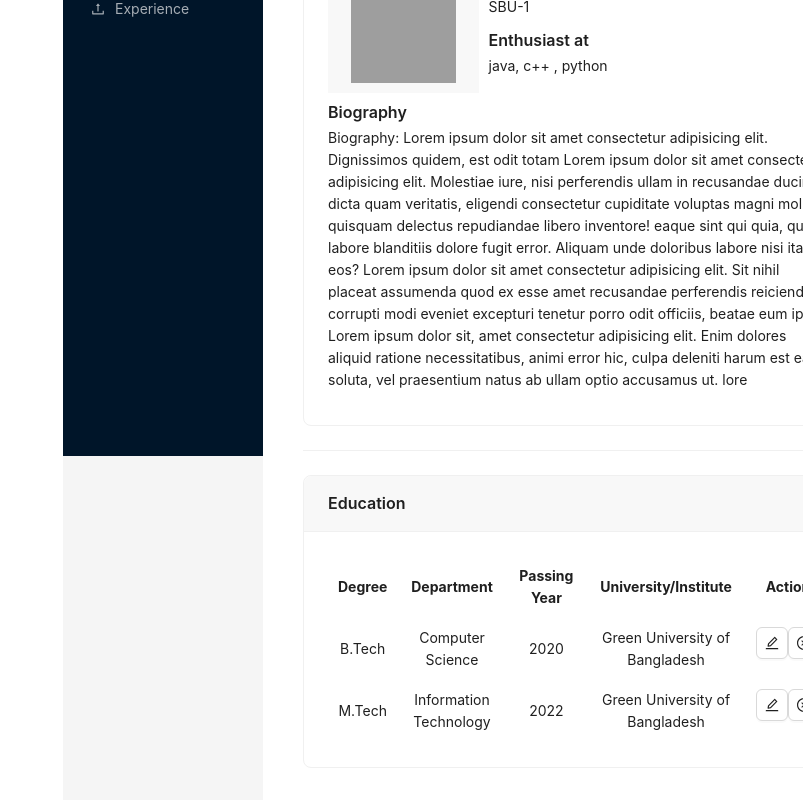
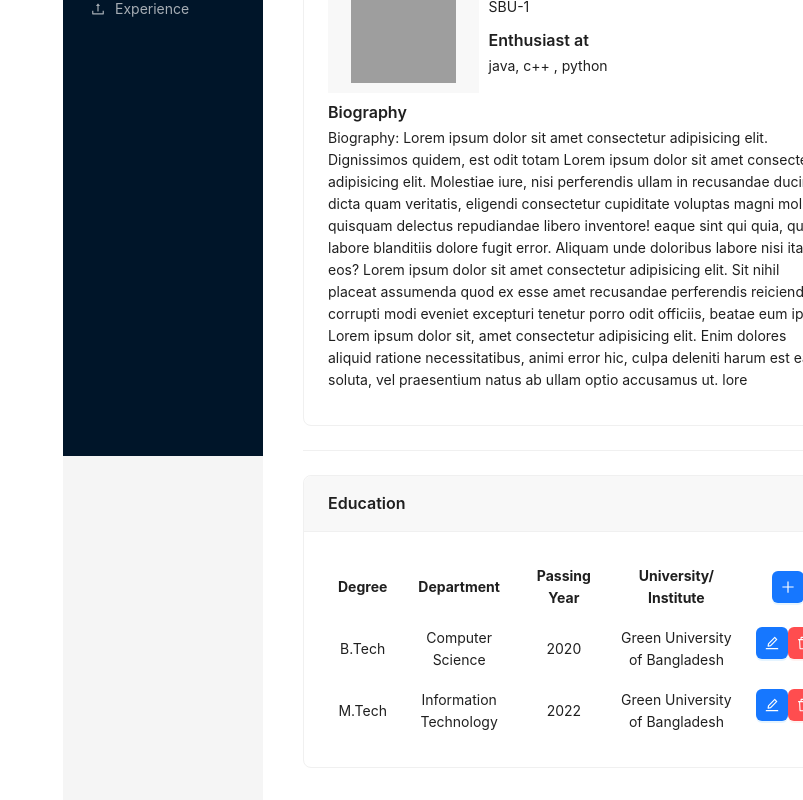
Before and after one commit to zahidahmed024/cvSite, a React (Vite) app: page / in a window 1280 px wide. Shown: the part 344-1144 px from the top of the page, without its empty margins (477-1280 px from the left). Built offline with nearby package versions, Linux system fonts and the light colour scheme; grey boxes are pictures that could not be loaded.

Commit message:
design education section

```diff
--- /dev/null
+++ b/src/components/CustomTable.jsx
@@ -0,0 +1,59 @@
+import React from 'react';
+
+import { Button } from 'antd';
+import { EditOutlined, PlusOutlined, DeleteOutlined } from '@ant-design/icons';
+
+
+
+const CustomTable = ({ headers = [], data = [], onClickAdd = undefined, onClickEdit = undefined, onClickDelete = undefined }) => {
+    return (
+        <table style={{ width: '100%' }}>
+            <THead headers={headers} onClickAdd={onClickAdd} />
+            <TBody data={data} onClickEdit={onClickEdit} onClickDelete={onClickDelete} />
+        </table>
+    );
+}
+const THead = ({ headers = [], onClickAdd = undefined }) => {
+    return (
+        <thead>
+            <tr>
+                {headers?.map(({ title, dataIndex, key }) => (
+                    <th style={{ padding: '8px', }} key={dataIndex}>{title}</th>
+                ))}
+                <th style={{ padding: '8px', }}>
+                    <Button type="primary" icon={<PlusOutlined />} />
+                </th>
+            </tr>
+        </thead>
+    );
+};
+
+const TBody = ({ data = [], onClickEdit = undefined, onClickDelete = undefined }) => {
+    return (
+        <tbody>
+            {data?.map((row, index) => (
+                <tr key={index}>
+                    {Object.keys(row)?.map((key) => {
+                        if (key !== 'id')
+                            return <td
+                                style={{ padding: '8px', textAlign: 'center' }}
+                                key={row[key]}>{row[key]}
+                            </td>
+                    }
+                    )}
+                    <td style={{
+                        display: 'flex',
+                        justifyContent: 'space-around',
+                        padding: '8px',
+                        textAlign: 'center'
+                    }}>
+                        <Button type="primary" icon={<EditOutlined />} onClick={() => onClickEdit(row)} />
+                        <Button type="primary" danger icon={<DeleteOutlined />} onClick={() => onClickDelete(row)} />
+                    </td>
+                </tr>
+            ))}
+        </tbody>
+    );
+}
+
+export default CustomTable
--- a/src/components/Education.jsx
+++ b/src/components/Education.jsx
@@ -1,10 +1,11 @@
-import React from 'react'
+import React, { useState } from 'react'
 // import SortableList from './SortableList'
 import { Table, Space, Button, Card } from 'antd';
 import { EditOutlined, CloseCircleOutlined } from '@ant-design/icons';
 
 import Title from 'antd/es/typography/Title';
 import Paragraph from 'antd/es/typography/Paragraph';
+import CustomTable from './CustomTable';
 // const items = [
 //     "Gold",
 //     "Crimson",
@@ -26,16 +27,16 @@ import Paragraph from 'antd/es/typography/Paragraph';
 // }
 
 
-const dataSource = [
+const data = [
     {
-        key: '1',
+        id: 1,
         degree: 'B.Tech',
         department: 'Computer Science',
         passingYear: '2020',
         university_Institute: 'Green University of Bangladesh'
     },
     {
-        key: '2',
+        id: 2,
         degree: 'M.Tech',
         department: 'Information Technology',
         passingYear: '2022',
@@ -43,40 +44,47 @@ const dataSource = [
     },
 ];
 
-const columns = [
+const headers = [
     {
+        id: 1,
         title: 'Degree',
         dataIndex: 'degree',
         key: 'degree',
     },
     {
+        id: 2,
         title: 'Department',
         dataIndex: 'department',
         key: 'department',
     },
     {
+        id: 3,
         title: 'Passing Year',
         dataIndex: 'passingYear',
         key: 'passingYear',
     },
     {
+        id: 4,
         title: 'University/ Institute',
         dataIndex: 'University/Institute',
         key: 'University_Institute',
     },
-    {
-        title: 'Action',
-        key: 'action',
-        render: (text, record) => (
-            <Space size="middle">
-                <Button type="primary">Edit</Button>
-                <Button danger>Delete</Button>
-            </Space>
-        ),
-    },
+    // {
+    //     title: 'Action',
+    //     key: 'action',
+    //     render: (text, record) => (
+    //         <Space size="middle">
+    //             <Button type="primary">Edit</Button>
+    //             <Button danger>Delete</Button>
+    //         </Space>
+    //     ),
+    // },
 ];
 
 const EducationList = () => {
+
+    const [editId, setEditId] = useState(null)
+
     return <Card
         title="Education"
         style={{ width: '100%', }}
@@ -88,45 +96,15 @@ const EducationList = () => {
         headStyle={{ backgroundColor: '#f8f8f8' }}
         extra={<EditOutlined />}
     >
-        <table style={{ width: '100%' }}>
-            <thead>
-                <tr>
-                    <th style={{ padding: '8px', }}>Degree</th>
-                    <th style={{ padding: '8px' }}>Department</th>
-                    <th style={{ padding: '8px' }}>Passing Year</th>
-                    <th style={{ padding: '8px' }}>University/Institute</th>
-                    <th style={{ padding: '8px' }}>Action</th>
-                </tr>
-            </thead>
-            <tbody>
-                {dataSource.map((item, index) => (
-                    <tr key={index} style={{
-                        // backgroundColor: '#f8f8f8',
-                        borderBottomWidth: 1,
-                        borderBottomColor: 'red'
-                    }}>
-                        <td style={{ padding: '8px', textAlign: 'center' }}>{item.degree}</td>
-                        <td style={{ padding: '8px', textAlign: 'center' }}>{item.department}</td>
-                        <td style={{ padding: '8px', textAlign: 'center' }}>{item.passingYear}</td>
-                        <td style={{ padding: '8px', textAlign: 'center' }}>{item.university_Institute}</td>
-                        <td style={{
-                            display: 'flex',
-                            justifyContent: 'space-around',
-                            padding: '8px',
-                            textAlign: 'center'
-                        }}>
-                            <Button
-                                icon={<EditOutlined />}
-                            />
-                            <Button
-                                icon={<CloseCircleOutlined />}
-                            />
-                        </td>
-                    </tr>
-                ))}
-            </tbody>
-        </table>
 
+        <CustomTable
+            headers={headers}
+            data={data}
+            onClickAdd={() => { }}
+            onClickEdit={(data) => { console.log(data) }}
+            onClickDelete={() => { }}
+            EditComponent={<Button type="primary" icon={<EditOutlined />} />}
+        />
     </Card>
 };
 
```
